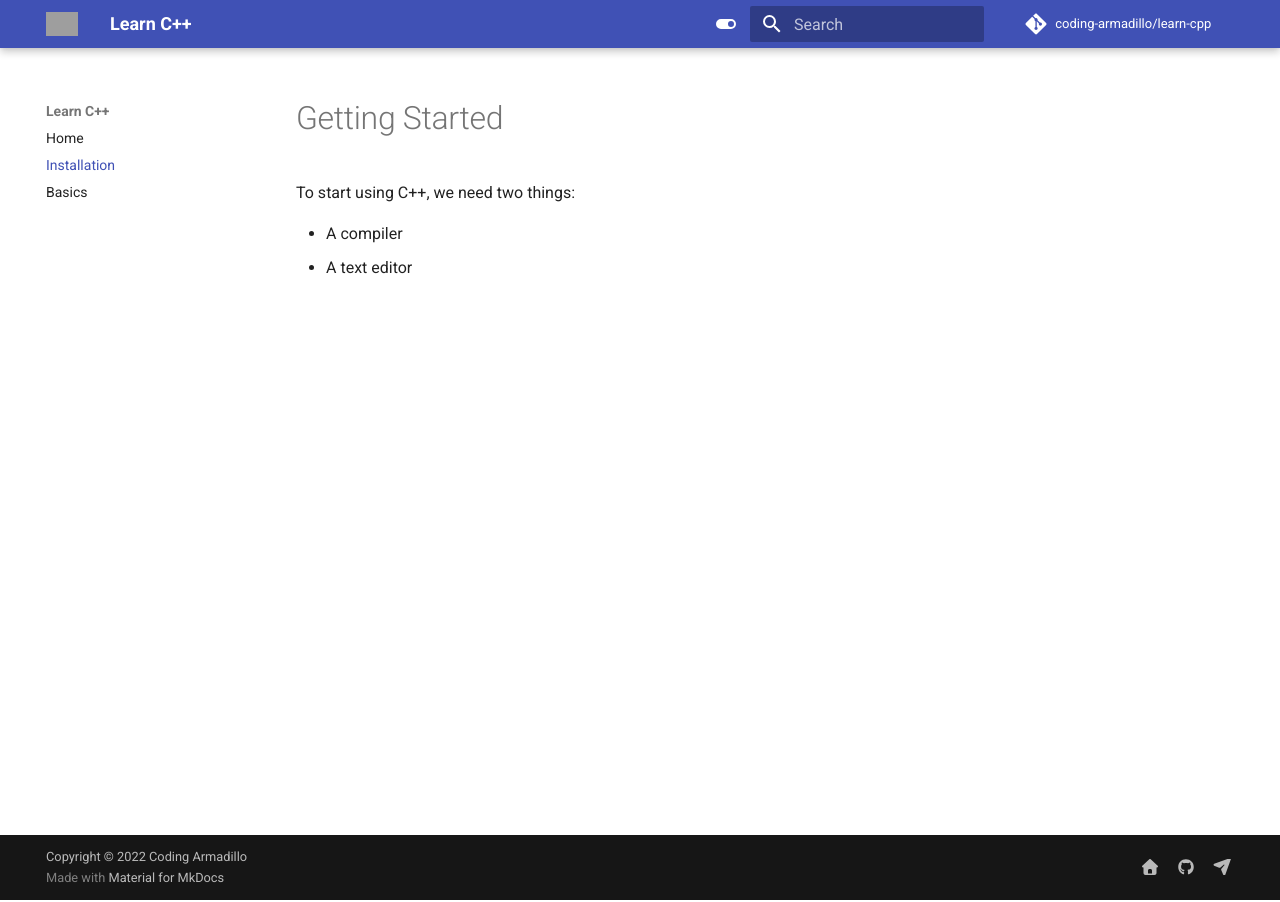
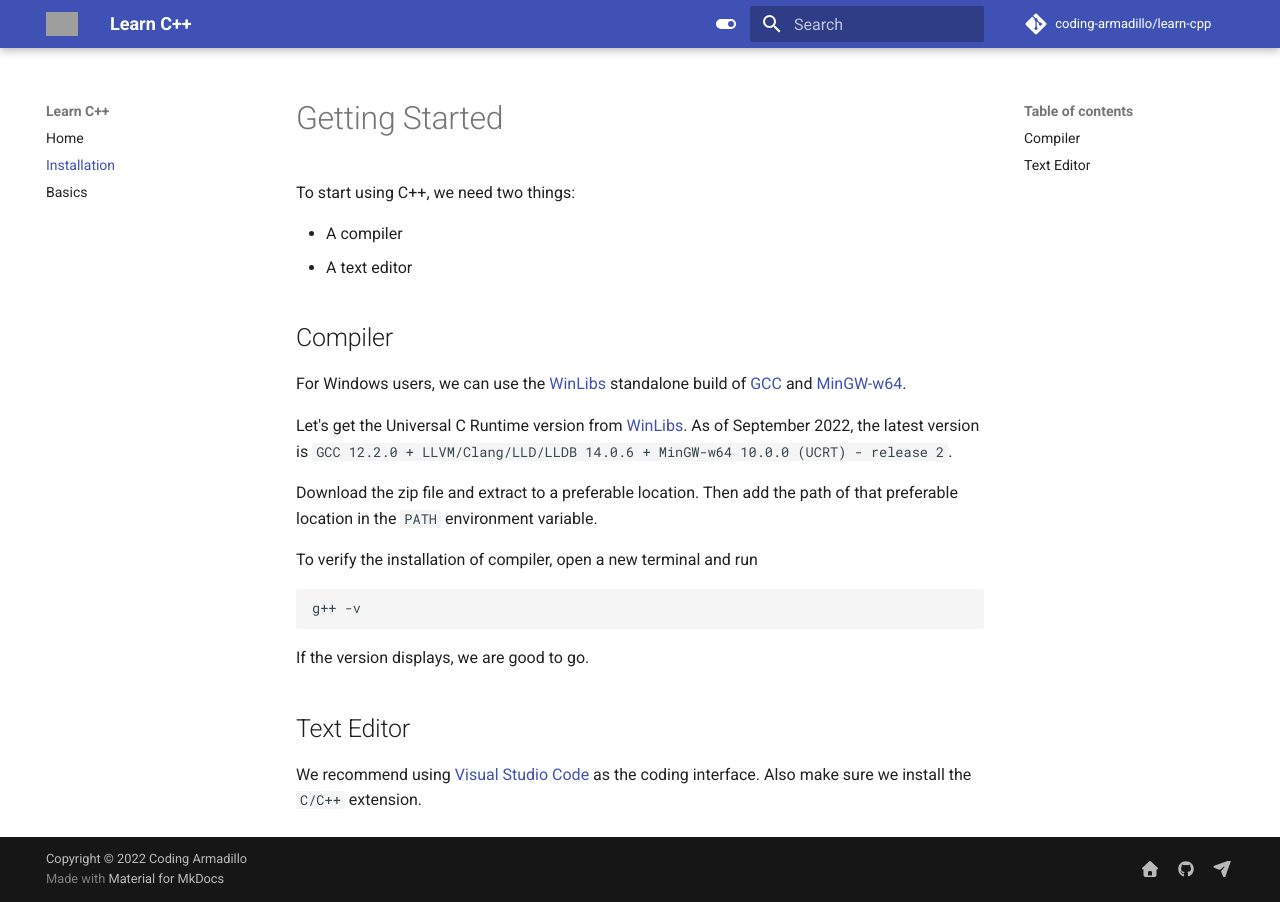
Before and after one commit to coding-armadillo/learn-cpp, an MkDocs documentation site: the page built from docs/get-started.md, in a window 1280 px wide. Built offline with MkDocs 1.6.1 and Material for MkDocs 9.7.7, drawn with Linux system fonts in a browser that asks for light colours; comment, search, counter and statistics services are not loaded; grey boxes are pictures that could not be loaded.

Commit message:
add installation and basics

```diff
--- a/docs/get-started.md
+++ b/docs/get-started.md
@@ -4,3 +4,21 @@ To start using C++, we need two things:
 
 - A compiler
 - A text editor
+
+## Compiler
+
+For Windows users, we can use the [WinLibs](https://winlibs.com) standalone build of [GCC](https://gcc.gnu.org) and [MinGW-w64](https://www.mingw-w64.org).
+
+Let's get the Universal C Runtime version from [WinLibs](https://winlibs.com). As of September 2022, the latest version is `GCC 12.2.0 + LLVM/Clang/LLD/LLDB 14.0.6 + MinGW-w64 10.0.0 (UCRT) - release 2`.
+
+Download the zip file and extract to a preferable location. Then add the path of that preferable location in the `PATH` environment variable.
+
+To verify the installation of compiler, open a new terminal and run
+
+    g++ -v
+
+If the version displays, we are good to go.
+
+## Text Editor
+
+We recommend using [Visual Studio Code](https://code.visualstudio.com) as the coding interface. Also make sure we install the `C/C++` extension.
```
Also changed, not shown: docs/basics.md (+93 -0 lines), 6 other files.
